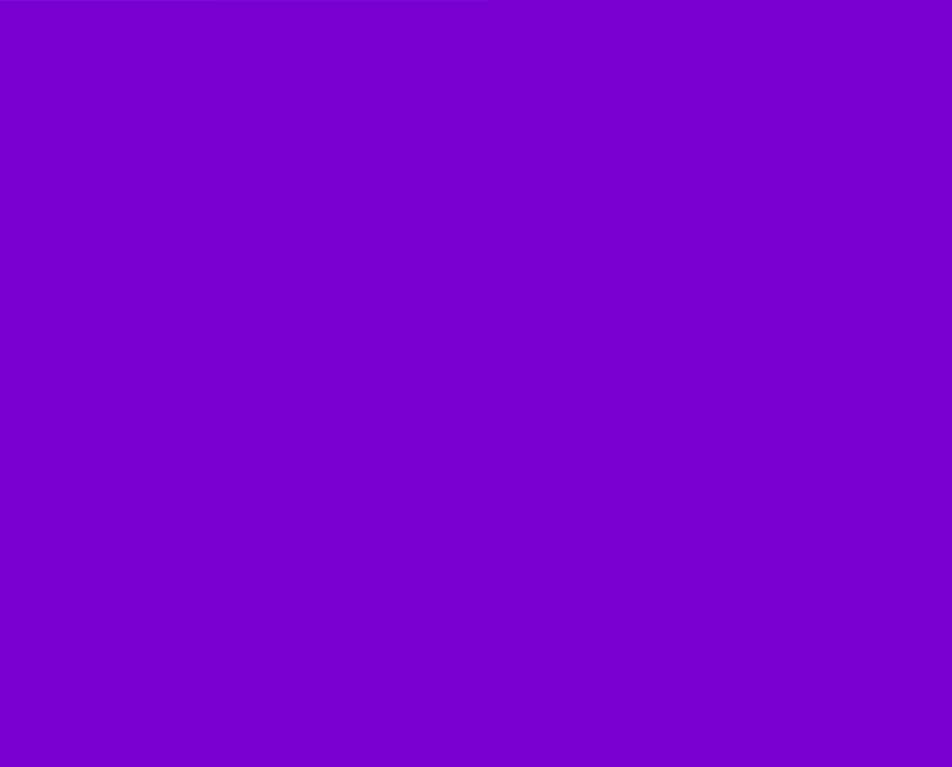
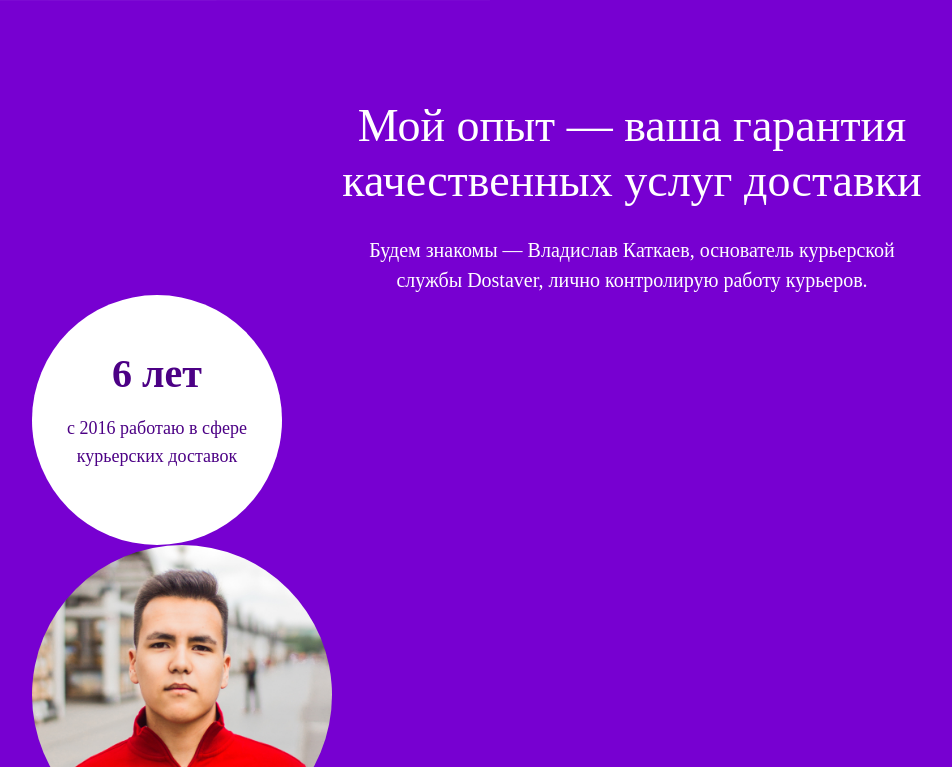
Before and after one commit to mrbushik/Delivery-service, a React (Create React App) app: page / in a window 1280 px wide. Shown: the part 5413-6180 px from the top of the page, without its empty margins (8-960 px from the left). Before the commit the page ends 5435 px from the top, so only its background shows below. Built offline with nearby package versions, Linux system fonts and the light colour scheme.

Commit message:
start benefit section

```diff
--- /dev/null
+++ b/src/components/Benefits/Benefits.jsx
@@ -0,0 +1,29 @@
+import React from 'react'
+import './Benefits.scss'
+import classNames from 'classnames'
+
+function Benefits() {
+  return (
+    <section>
+        <div className="container">
+        <h2 className="benefits-title">Мой опыт — ваша гарантия качественных услуг доставки</h2>
+        <p className="benefits-description">Будем знакомы — Владислав Каткаев, основатель курьерской службы Dostaver, лично контролирую работу курьеров.</p>
+       <div className="benefit-rounds-wrapper">
+        <div className="benefit-round">
+            <h4 className="benefit-round__title">6 лет</h4>
+            <p className="benefit-round__subtitle">с 2016 работаю в сфере курьерских доставок </p>
+        </div>
+        <div className={classNames('benefit-round', 'benefit-round__person')}>
+        </div>
+        <div className="benefit-round">
+            <h4 className="benefit-round__title">4000+</h4>
+            <p className="benefit-round__subtitle">доставил минимум 4000 разных посылок</p>
+        </div>
+       </div>
+        </div>
+
+    </section>
+  )
+}
+
+export default Benefits
--- /dev/null
+++ b/src/components/Benefits/Benefits.scss
@@ -0,0 +1,62 @@
+.benefits-title {
+    font-family: 'Museo Sans Cyrl';
+    font-style: normal;
+    font-weight: 400;
+    font-size: 46px;
+    line-height: 55px;
+    max-width: 800px;
+    text-align: center;
+    margin: 100px auto 0;
+}
+
+.benefits-description {
+
+    font-family: 'Golos';
+    font-style: normal;
+    font-weight: 400;
+    font-size: 20px;
+    line-height: 30px;
+    max-width: 550px;
+    margin: 27px auto 0;
+    text-align: center;
+}
+
+.benefit-round {
+    border-radius: 50%;
+    width: 250px;
+    height: 250px;
+    background: #FFFFFF;
+    color: #4C0085;
+    display: flex;
+    justify-content: center;
+    align-items: center;
+    flex-direction: column;
+
+    &__title {
+        font-family: 'Golos';
+        font-style: normal;
+        font-weight: 600;
+        font-size: 40px;
+        line-height: 24px;
+        margin: 10px 0 10px;
+    }
+
+    &__subtitle {
+        font-family: 'Golos';
+        font-style: normal;
+        font-weight: 400;
+        font-size: 18px;
+        line-height: 28px;
+        max-width: 200px;
+        text-align: center;
+    }
+}
+
+.benefit-round__person {
+    background-image: url(../../icons/img/Capter.jpg);
+    background-position: center;
+    background-size: 100%;
+    background-repeat: no-repeat;
+    width: 300px;
+    height: 300px;
+}
--- a/src/components/DivileryStatus/DiliveryStatus.scss
+++ b/src/components/DivileryStatus/DiliveryStatus.scss
@@ -65,7 +65,8 @@
             margin-left: 120px;
             margin-top: -380px;
         }
-        &:nth-child(3){
+
+        &:nth-child(3) {
             margin-top: -310px;
             margin-left: 1200px;
         }
--- a/src/pages/MainPage.jsx
+++ b/src/pages/MainPage.jsx
@@ -8,6 +8,7 @@ import Processes from '../components/Processes/Processes'
 import PayMethods from '../components/PayMethods/PayMethods'
 import ImportantInfo from '../components/ImportantInfo/ImportantInfo'
 import DiliveryStatus from '../components/DivileryStatus/DiliveryStatus'
+import Benefits from '../components/Benefits/Benefits'
 
 function mainPage() {
   return (
@@ -21,6 +22,7 @@ function mainPage() {
     <PayMethods/>
     <ImportantInfo/>
     <DiliveryStatus/>
+    <Benefits/>
     </>
   )
 }
```
Also changed, not shown: src/components/ImportantInfo/ImportantInfo.scss (+7 -4 lines), src/components/ServicesPrises/ServisesPrises.scss (+0 -26 lines), src/components/styles/ImportantContainer/ImportantContainer.scss (+9 -5 lines), src/icons/img/Capter.jpg (added).
